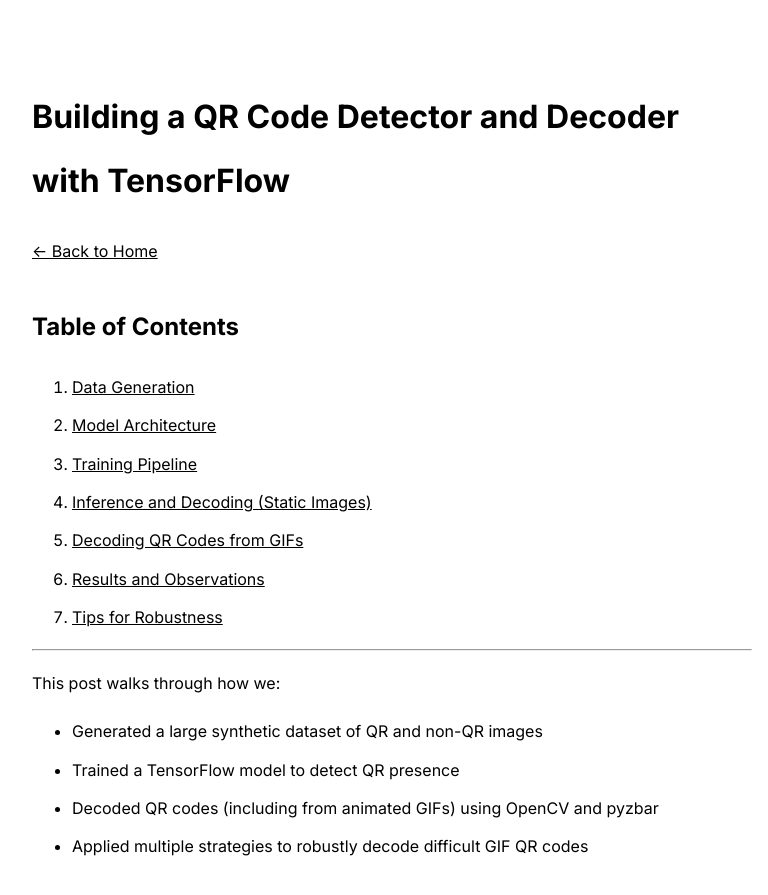
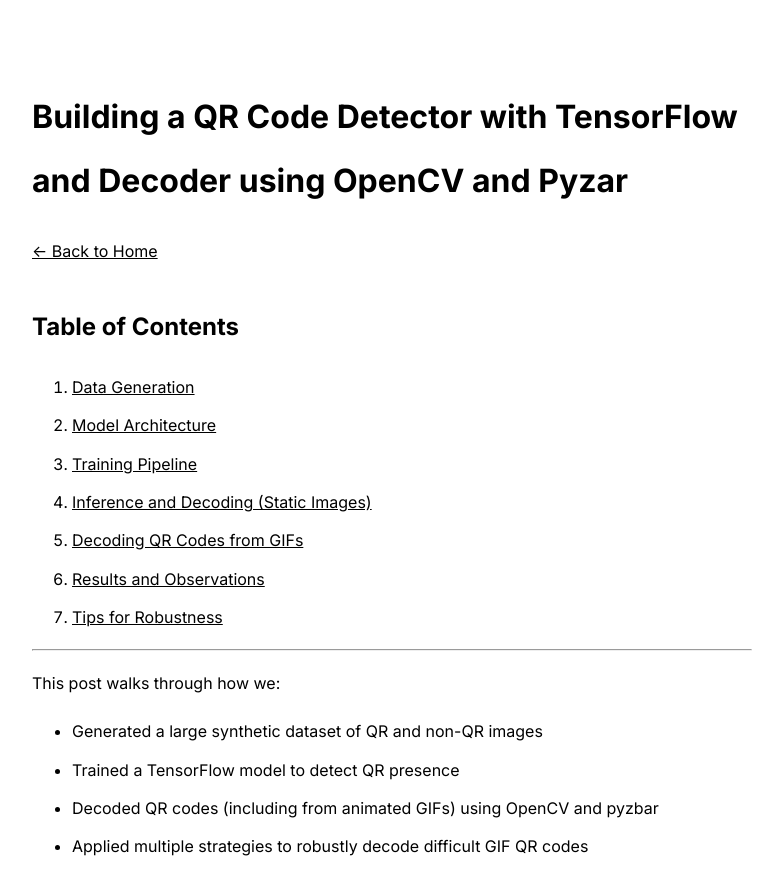
Before and after one commit to rohitksharma01/blogs, a Jekyll site: the page built from qr-model-blog.md, in a window 1280 px wide and 900 px high. Shown: the top 895 px of the window, without its empty margins (248-1016 px from the left). Built offline with Jekyll 4.4.1, drawn with Linux system fonts in a browser that asks for light colours.

Commit message:
Updated heading in qr-model-blog.md

```diff
--- a/qr-model-blog.md
+++ b/qr-model-blog.md
@@ -3,7 +3,7 @@ layout: default
 title: Building a QR Code Detector with TensorFlow and Decoder using OpenCV and Pyzar
 ---
 
-# Building a QR Code Detector and Decoder with TensorFlow
+# Building a QR Code Detector with TensorFlow and Decoder using OpenCV and Pyzar
 
 [← Back to Home](./index.md)
 
```
